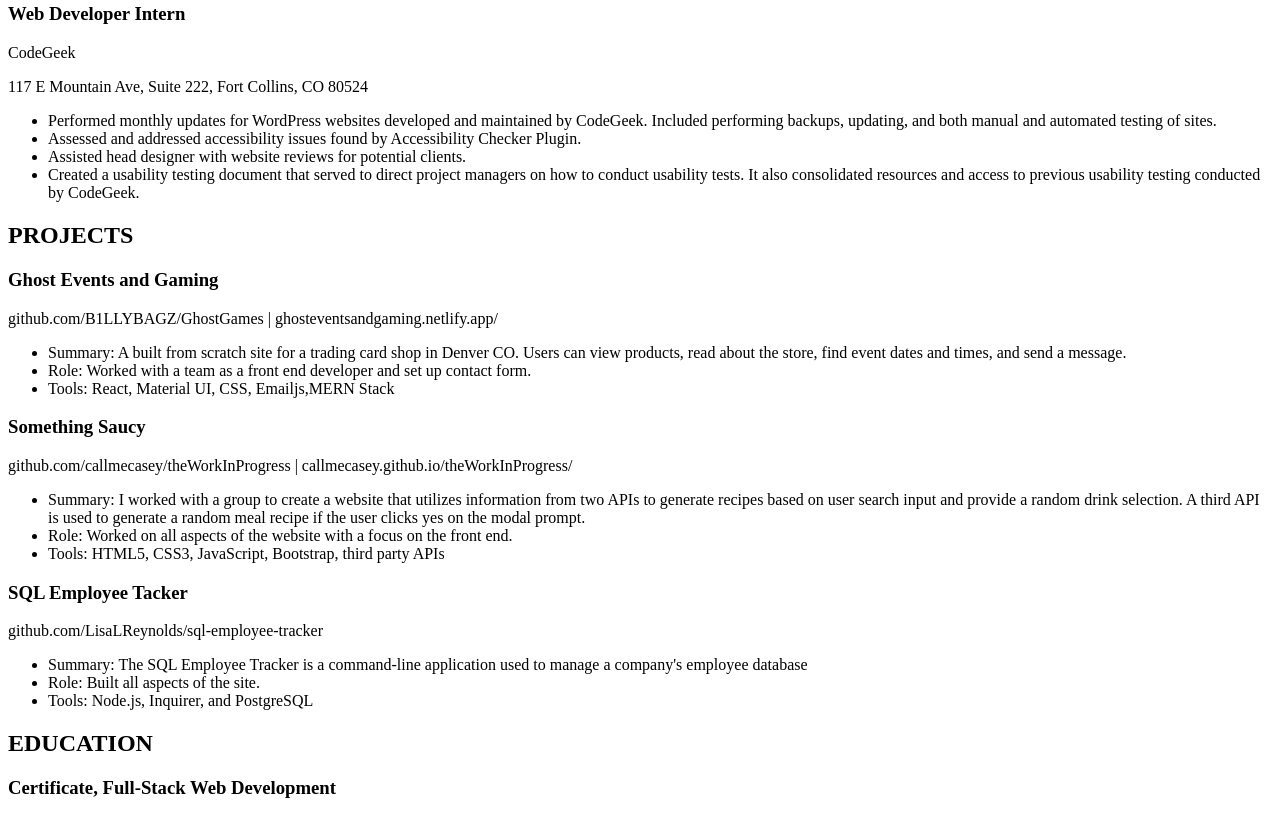
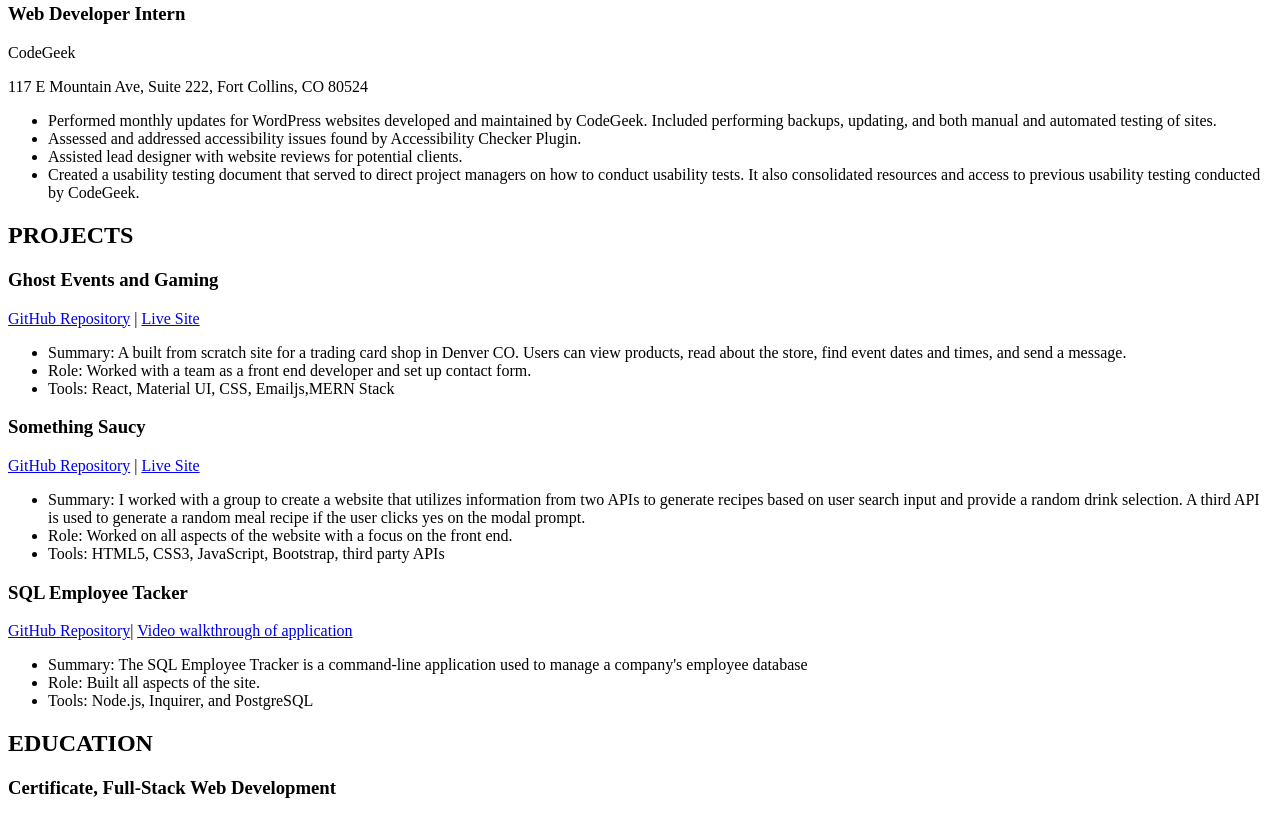
Before and after one commit to LisaLReynolds/Lisa-Reynolds-Resume, a plain HTML site: page index.html in a window 1280 px wide. Shown: the part 367-1182 px from the top of the page. Drawn offline with Linux system fonts and the light colour scheme; files that its build step writes are made by us from their sources.

Commit message:
added anchor tags for project links

```diff
--- a/index.html
+++ b/index.html
@@ -48,7 +48,7 @@
               Checker Plugin.
             </li>
             <li>
-              Assisted head designer with website reviews for potential clients.
+              Assisted lead designer with website reviews for potential clients.
             </li>
             <li>
               Created a usability testing document that served to direct project
@@ -64,7 +64,11 @@
         <article>
           <h3>Ghost Events and Gaming</h3>
           <p>
-            github.com/B1LLYBAGZ/GhostGames | ghosteventsandgaming.netlify.app/
+            <a href="https://github.com/B1LLYBAGZ/GhostGames"
+              >GitHub Repository</a
+            >
+            |
+            <a href="https://ghosteventsandgaming.netlify.app/">Live Site</a>
           </p>
           <ul>
             <li>
@@ -82,8 +86,13 @@
         <article>
           <h3>Something Saucy</h3>
           <p>
-            github.com/callmecasey/theWorkInProgress |
-            callmecasey.github.io/theWorkInProgress/
+            <a href="https://github.com/callmecasey/theWorkInProgress"
+              >GitHub Repository</a
+            >
+            |
+            <a href="https://callmecasey.github.io/theWorkInProgress/"
+              >Live Site</a
+            >
           </p>
           <ul>
             <li>
@@ -102,7 +111,15 @@
         </article>
         <article>
           <h3>SQL Employee Tacker</h3>
-          <p>github.com/LisaLReynolds/sql-employee-tracker</p>
+          <p>
+            <a href="https://github.com/LisaLReynolds/sql-employee-tracker"
+              >GitHub Repository</a
+            >|
+            <a
+              href="https://drive.google.com/file/d/192D6BcV-Hhy2pZ8E6sOBP98_qFNl-RDG/view?usp=sharing"
+              >Video walkthrough of application</a
+            >
+          </p>
           <ul>
             <li>
               Summary: The SQL Employee Tracker is a command-line application
```
